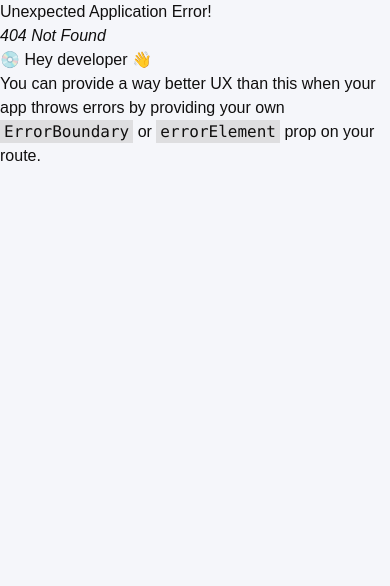
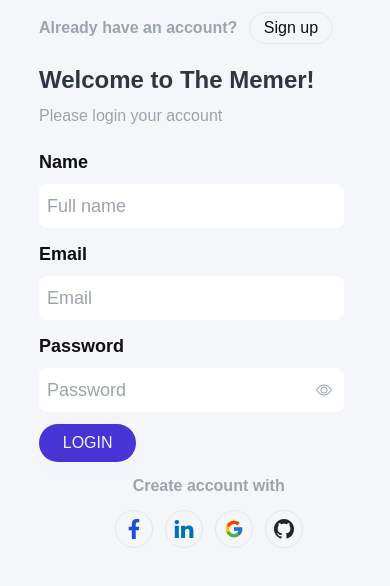
Before and after one commit to Safin-Ali/The-Memer, a React app in the folder the-memer/: page /login in a window 390 px wide. Before the commit this address had no page. Built offline with nearby package versions, Linux system fonts and the light colour scheme.

Commit message:
responsive and functional login page and some new color tone added and also created text feild & primary btn compknent

```diff
--- /dev/null
+++ b/the-memer/src/Components/Form/Login.js
@@ -0,0 +1,106 @@
+import React, { useState } from 'react';
+import PrimaryButton from '../button/PrimaryButton';
+import CommonField from '../input-field/CommonField';
+import {BsGithub,BsEyeSlash,BsEye} from 'react-icons/bs';
+import {FaFacebookF} from 'react-icons/fa';
+import {TfiLinkedin} from 'react-icons/tfi';
+import {FcGoogle} from 'react-icons/fc';
+
+
+const Login = () => {
+
+    const [toggle,setToggle] = useState(false);
+
+    const handleForm = e => {
+        e.preventDefault();
+        const form = e.target;
+        const userName = form.userName.value;
+        const userEmail = form.userEmail.value;
+        const userPass = form.userPass.value;
+    }
+
+    return (
+        <main className={`max-h-screen overflow-hidden`}>
+            <section className={`grid grid-cols-1 md:grid-cols-2 gap-x-5 h-screen`}>
+                {/* Form Side Image */}
+                <div className={`hidden md:block bg-beautyPrimary h-screen border-r border-borderWhite`}>
+                    <div className={`flex items-center h-full`}>
+                        <img src="https://i.postimg.cc/ydd2YGjH/Privacy-policy-rafiki.png" className={`align-middle`} alt="Auth_Image" />
+                    </div>
+                </div>
+
+                {/* Form Division */}
+                <div className={`m-[3%] ml-[10%]`}>
+
+                    {/* Form Top Header */}
+                    <div className={`flex gap-x-3 items-center lg:justify-end`}>
+                                <h4 className={`font-semibold text-greyPrimary`}>Already have an account?</h4>
+                                <PrimaryButton className={`border hover:border-purplePrimary hover:text-purplePrimary duration-300`}>Sign up</PrimaryButton>
+                    </div>
+
+                    {/* Form Main Header */}
+                    <div className={`my-5 lg:my-10`}>
+                        <h3 className={`text-2xl lg:text-3xl text-blackQuaternary my-2 font-bold`}>Welcome to The Memer!</h3>
+                        <p className={`text-greyPrimary font-medium`}>Please login your account</p>
+                    </div>
+
+                    {/* Form Field */}
+                    <form onSubmit={handleForm}>
+                        <div className={`my-3 lg:my-5`}>
+                            <p className={`text-lg lg:text-xl font-semibold my-2`}>Name</p>
+                            <CommonField className={'p-2 lg:p-2.5 focus:text-purplePrimary w-[90%]'} type='text' placeholder='Full name' name={`userName`}></CommonField>
+                        </div>
+                        <div className={`my-3 lg:my-5`}>
+                            <p className={`text-lg lg:text-xl font-semibold my-2`}>Email</p>
+                            <CommonField className={'p-2 lg:p-2.5 focus:text-purplePrimary w-[90%]'} type='email' placeholder='Email' name={`userEmail`}></CommonField>
+                        </div>
+                        <div className={`my-3 lg:my-5`}>
+                            <p className={`text-lg lg:text-xl font-semibold my-2`}>Password</p>
+                            <div className={`relative w-[90%]`}>
+                                <CommonField className={'p-2 lg:p-2.5 focus:text-purplePrimary w-full'} type={toggle ? 'text' : 'Password'} placeholder='Password' name={`userPass`}></CommonField>
+
+                                <div onClick={()=>setToggle(!toggle)}>
+                                    {
+                                        toggle ?
+                                        <BsEyeSlash className={`absolute text-greyPrimary cursor-pointer top-1/2 transform -translate-y-1/2 right-[4%]`}></BsEyeSlash>
+                                        :
+                                        <BsEye className={`absolute text-greyPrimary cursor-pointer top-1/2 transform -translate-y-1/2 right-[4%]`}></BsEye>
+                                    }
+                                </div>
+                            </div>
+                        </div>
+                        <div className={`my-3 lg:my-5`}>
+                            <PrimaryButton className='bg-purplePrimary text-whiteQuinary shadow-[0_5px_20px_-4px] hover:shadow-purplePrimary08 hover:bg-purpleSecondary duration-200' padding={`px-[7%] py-[2%]`}>LOGIN</PrimaryButton>
+                        </div>
+                    </form>
+
+                    {/* Form Bottom Header */}
+                    <div className={`flex gap-y-3 my-2 md:my-0 lg:gap-x-3 flex-col lg:flex-row items-center justify-start`}>
+                        <h4 className={`font-semibold text-greyPrimary`}>Create account with</h4>
+
+                    <div className={`flex flex-row gap-x-3`}>
+                        <div className={`rounded-full border border-borderWhite p-2 cursor-pointer`}>
+                                <FaFacebookF className={`text-blue-700 text-xl`}></FaFacebookF>
+                            </div>
+
+                            <div className={`rounded-full border border-borderWhite p-2 cursor-pointer`}>
+                                <TfiLinkedin className={`text-[#0072b1] text-xl`}></TfiLinkedin>
+                            </div>
+
+                            <div className={`rounded-full border border-borderWhite p-2 cursor-pointer`}>
+                                <FcGoogle className={`text-xl`}></FcGoogle>
+                            </div>
+
+                            <div className={`rounded-full border border-borderWhite p-2 cursor-pointer`}>
+                                <BsGithub className={`text-xl text-blackTertiary`}></BsGithub>
+                            </div>
+                    </div>
+
+                    </div>
+                </div>
+            </section>
+        </main>
+    );
+};
+
+export default Login;
--- a/the-memer/src/Components/Navbar/Navbar.js
+++ b/the-memer/src/Components/Navbar/Navbar.js
@@ -1,7 +1,7 @@
 import React from 'react';
 import {FaSearch,FaHome,} from 'react-icons/fa';
-import {MdGroups} from 'react-icons/md';
 import {HiUserPlus} from 'react-icons/hi2';
+import {IoBarChart} from 'react-icons/io5';
 
 const Navbar = () => {
     return (
@@ -24,7 +24,7 @@ const Navbar = () => {
                 {/* Nav item */}
                 <div className={`flex justify-center gap-x-10 items-center`}>
                     <div className={`cursor-pointer hover:text-purplePrimary`}><FaHome className={`text-3xl`}></FaHome></div>
-                    <div className={`cursor-pointer hover:text-purplePrimary`}><MdGroups className={`text-3xl`}></MdGroups></div>
+                    <div className={`cursor-pointer hover:text-purplePrimary`}><IoBarChart className={`text-3xl`}></IoBarChart></div>
                 </div>
 
                 {/* user info */}
--- /dev/null
+++ b/the-memer/src/Components/button/PrimaryButton.js
@@ -0,0 +1,10 @@
+import React from 'react';
+
+const PrimaryButton = (props) => {
+    const {className='',children,padding='px-[4%] py-[1%]'} = props;
+    return (
+        <button className={`${className} ${padding} rounded-full text-center`}>{children}</button>
+    );
+};
+
+export default PrimaryButton;
--- /dev/null
+++ b/the-memer/src/Components/input-field/CommonField.js
@@ -0,0 +1,15 @@
+import React from 'react';
+
+const CommonField = (props) => {
+
+    // component attributes
+    const {placeholder,className,valid=null, requireValid=true, type='', name=''} = props;
+
+    return (
+        <div className={`my-2`}>
+            <input type={type} name={name} placeholder={placeholder?placeholder: 'Text Feild'} className={`${className} text-lg outline-purplePrimary font-raleway ${valid === null ? '' : valid ? 'border border-green-600' : 'border border-red-600'} rounded-lg`} required={requireValid}/>
+        </div>
+    );
+};
+
+export default CommonField;
--- a/the-memer/src/Routes/router.js
+++ b/the-memer/src/Routes/router.js
@@ -1,4 +1,5 @@
 import { createBrowserRouter } from 'react-router-dom';
+import Login from '../Components/Form/Login';
 import Home from '../Pages/Home/Home';
 import Main from '../Pages/Main/Main';
 
@@ -11,4 +12,7 @@ export const router = createBrowserRouter([
             },
         ]
     },
+    {
+        path: '/login', element: <Login></Login>
+    },
 ])
--- a/the-memer/src/index.css
+++ b/the-memer/src/index.css
@@ -23,12 +23,13 @@
     --black-quaternary: #2f3542;
     --black-quinary: #1e272e;
 
-    /* Black Color Palette */
+    /* different Color Palette */
+    --beauty-primary: #FAF8FD;
     --purple-primary: #4834d4;
-    /* --black-secondary: #1F2146;
-    --white-tertiary: #1B2430;
-    --white-quaternary: #2f3542;
-    --white-quinary: #1e272e; */
+    --purple-secondary: #3d29cb;
+    --grey-primary: #9CA3AF;
+    --purple-primary-08: rgb(72, 52, 212,0.8);
+
 
     /* font family */
     --font-lobster: 'Lobster Two', cursive;
--- a/the-memer/tailwind.config.js
+++ b/the-memer/tailwind.config.js
@@ -20,15 +20,16 @@ module.exports = {
         blackQuaternary: `var(--black-quaternary)`,
         blackQuinary: `var(--black-quinary)`,
 
-        // Purple Colors
+        // Others Colors
         purplePrimary: `var(--purple-primary)`,
-        // blackSecondary: `var(--black-secondary)`,
-        // blackTertiary: `var(--black-tertiary)`,
-        // blackQuaternary: `var(--black-quaternary)`,
-        // blackQuinary: `var(--black-quinary)`,
+        purpleSecondary: `var(--purple-secondary)`,
+        purplePrimary08: `var(--purple-primary-08)`,
+        beautyPrimary: `var(--beauty-primary)`,
+        greyPrimary: `var(--grey-primary)`,
       },
       fontFamily:{
         lobster: `var(--font-lobster)`,
+        raleway: `var(--font-raleway)`,
       }
     },
   },
```
